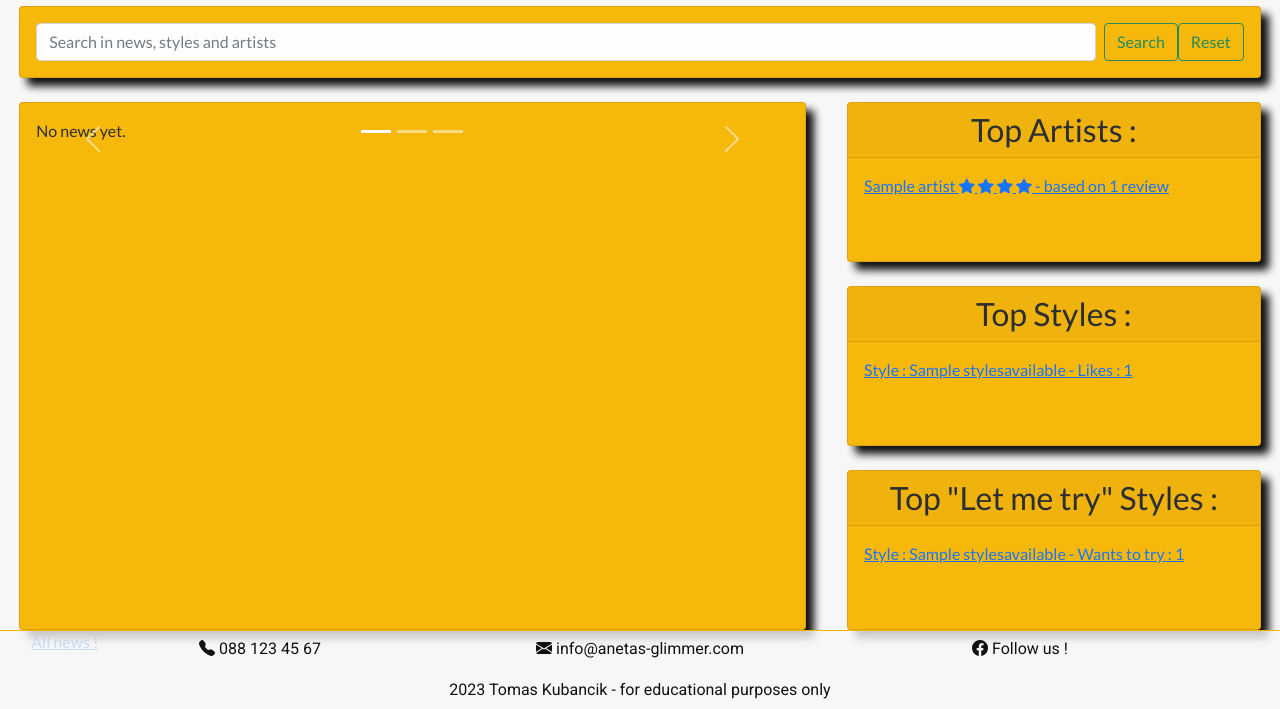
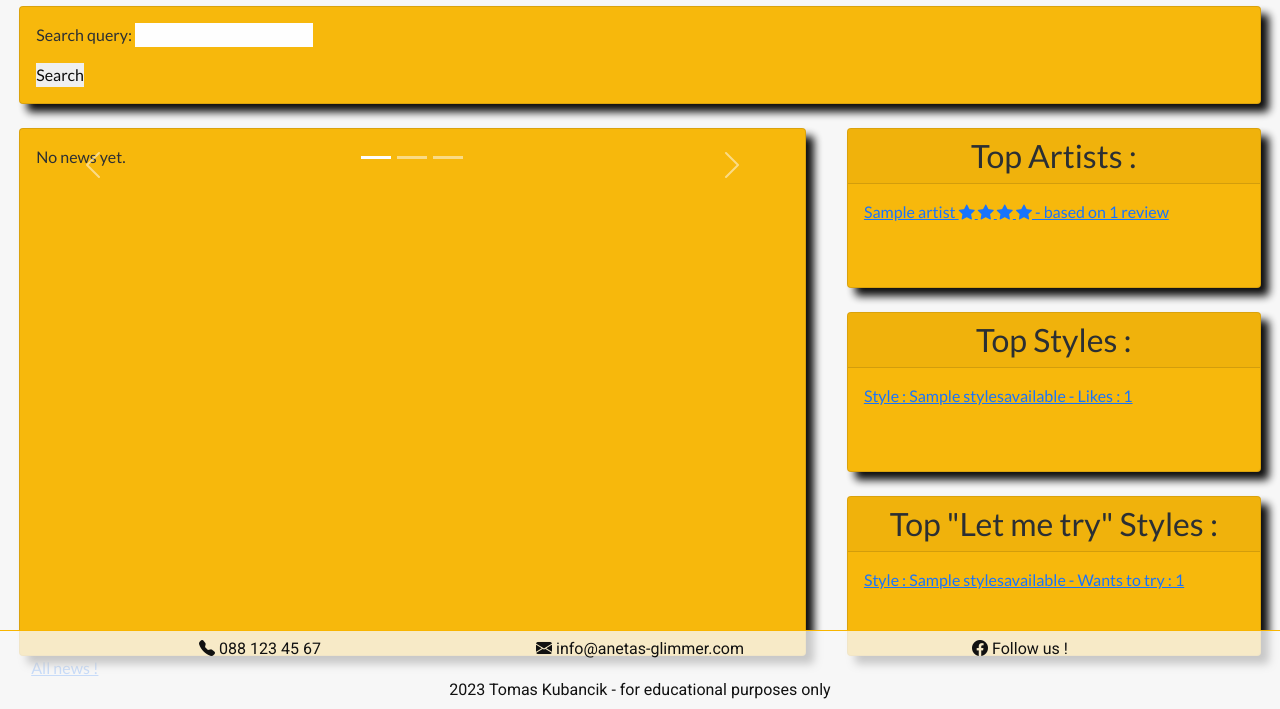
Before and after one commit to tomik-z-cech/PP4-Aneta-s-Glimmer, a Django app: page / in a window 1280 px wide. Shown: the part 90-799 px from the top of the page. Run offline with Django 3.2, Linux system fonts and the light colour scheme; tables that the repository leaves empty hold one stand-in row (values such as "Sample post"); some libraries are stand-ins or nearby versions.

Commit message:
Create search function

```diff
--- /dev/null
+++ b/landing/forms.py
@@ -0,0 +1,4 @@
+from django import forms
+
+class SearchBarForm(forms.Form):
+    search_query = forms.CharField(max_length=255)
--- a/landing/templates/landing/index.html
+++ b/landing/templates/landing/index.html
@@ -1,5 +1,6 @@
 {% extends "base.html" %}
 {% load static %}
+{% load crispy_forms_tags %}
 
 {% block content %}
 <div class="wrapper">
@@ -7,14 +8,9 @@
         <div class="row">
             <div class="card add-shadow">
                 <div class="card-body">
-                    <form class="d-flex col-12" id="search-form" role="search">
-                        <input class="form-control me-2" type="search" id="search-query" placeholder="Search in news, styles and artists" aria-label="Search"/>
-                        <button class="btn btn-outline-success search-button" type="submit" id="search-submit">
-                            Search
-                        </button>
-                        <button class="btn btn-outline-success search-button" type="reset" id="search-reset">
-                            Reset
-                        </button>
+                    <form method="get" action="{% url 'search' %}">
+                        {{ search_form.as_p }}
+                        <button type="submit">Search</button>
                     </form>
                 </div>
             </div>
--- a/landing/urls.py
+++ b/landing/urls.py
@@ -4,4 +4,5 @@
 
 urlpatterns = [
     path("", views.LandingPageView.as_view(), name="home"),
+    path('search/', views.LandingPageView.search, name='search'),
 ]
--- a/landing/views.py
+++ b/landing/views.py
@@ -5,6 +5,7 @@
 from styles.models import StylesAvailable
 from artists.models import Artists
 from bookings.models import Bookings
+from landing.forms import SearchBarForm
 
 
 # ----------------------- LANDING PAGE --------------------- #
@@ -16,6 +17,7 @@
     template_name = "landing/index.html"
 
     def get(self, request, *args, **kwargs):
+        search_form = SearchBarForm()
         news = NewsPosts.objects.annotate(
             comments_num=Count("news_comments", filter=Q(news_comments__approved=1))
         ).filter(is_published=1)[:3]
@@ -46,5 +48,19 @@
                 "top_styles_like": top_styles_like,
                 "top_styles_try": top_styles_try,
                 "top_artists": top_artists,
+                "search_form": search_form
             },
         )
+
+
+    def search(request):
+        search_form = SearchBarForm(request.GET)
+        artists = Artists.objects.all()
+
+        if search_form.is_valid():
+            search_query = search_form.cleaned_data.get('search_query')
+            if search_query:
+                artists_result = artists.filter(name__icontains=search_query)
+        else:
+            print('not valid')
+        return render(request, 'landing/search_results.html', {'artists_results': artists_result, 'search_form': search_form})
```
Also changed, not shown: landing/templates/landing/search_results.html (added, +19 -0 lines).
